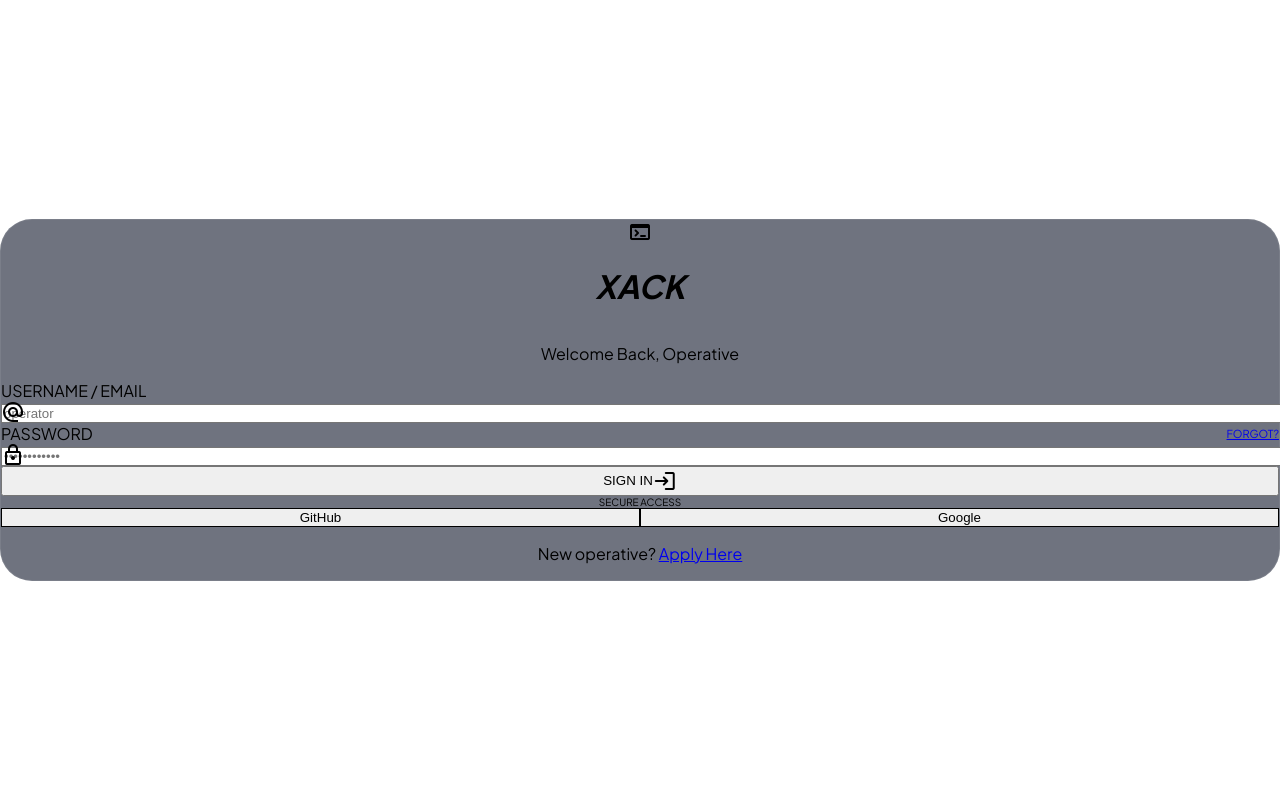
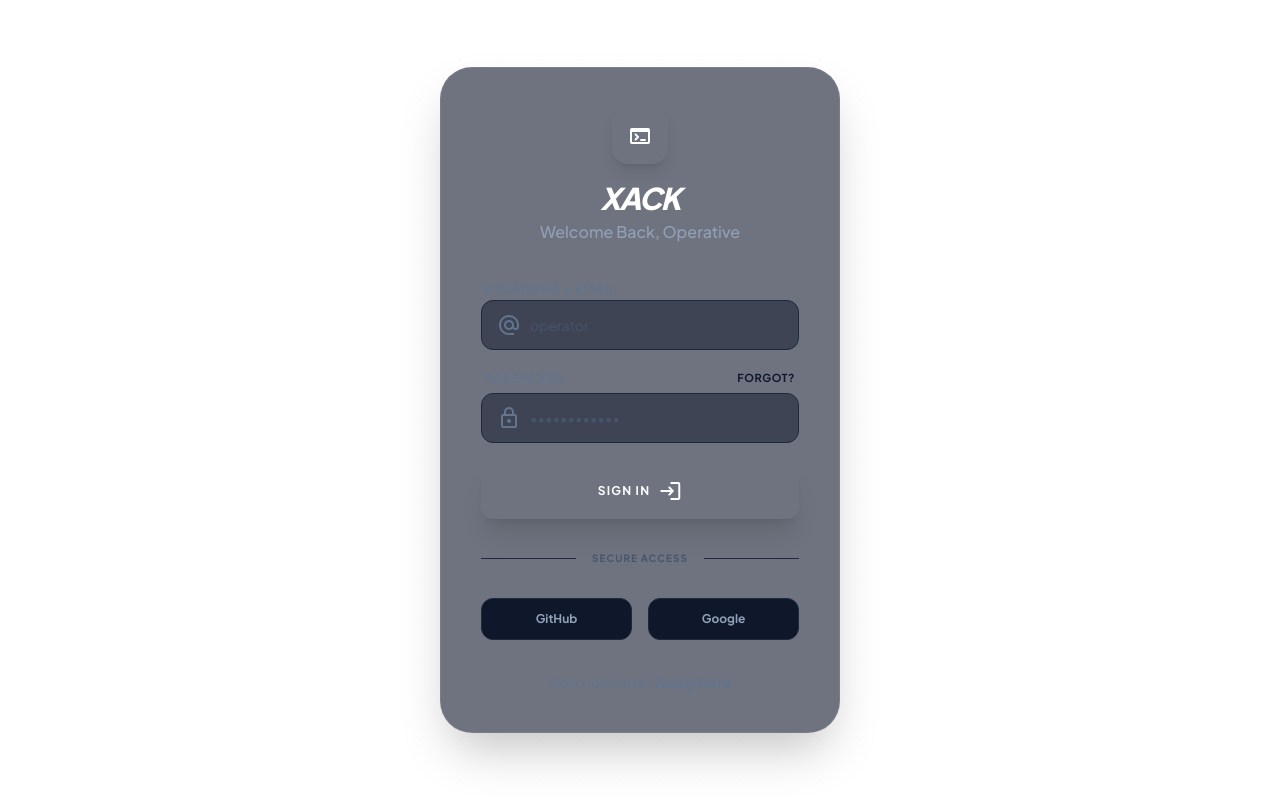
Before and after one commit to dionebr/xack, a React (Vite) app: page /#/login in a window 1280 px wide. Built offline with nearby package versions, Linux system fonts and the light colour scheme; no server answers.

Commit message:
Fix Tailwind v4 PostCSS build error

```diff
--- a/index.css
+++ b/index.css
@@ -1,6 +1,4 @@
-@tailwind base;
-@tailwind components;
-@tailwind utilities;
+@import "tailwindcss";
 
 body {
     margin: 0;
@@ -35,5 +33,5 @@ body {
 
 .nebula-gradient {
     background: radial-gradient(circle at 20% 30%, rgba(139, 92, 246, 0.05) 0%, transparent 50%),
-                radial-gradient(circle at 80% 70%, rgba(99, 102, 241, 0.05) 0%, transparent 50%);
+        radial-gradient(circle at 80% 70%, rgba(99, 102, 241, 0.05) 0%, transparent 50%);
 }
--- a/package.json
+++ b/package.json
@@ -14,6 +14,7 @@
     "react-router-dom": "^7.13.0"
   },
   "devDependencies": {
+    "@tailwindcss/postcss": "^4.1.18",
     "@types/node": "^22.14.0",
     "@vitejs/plugin-react": "^5.0.0",
     "autoprefixer": "^10.4.24",
--- a/postcss.config.js
+++ b/postcss.config.js
@@ -1,6 +1,6 @@
 export default {
     plugins: {
-        tailwindcss: {},
+        '@tailwindcss/postcss': {},
         autoprefixer: {},
     },
 }
```
Also changed, not shown: 1 other file (tests, documents, lock files or other folders).
